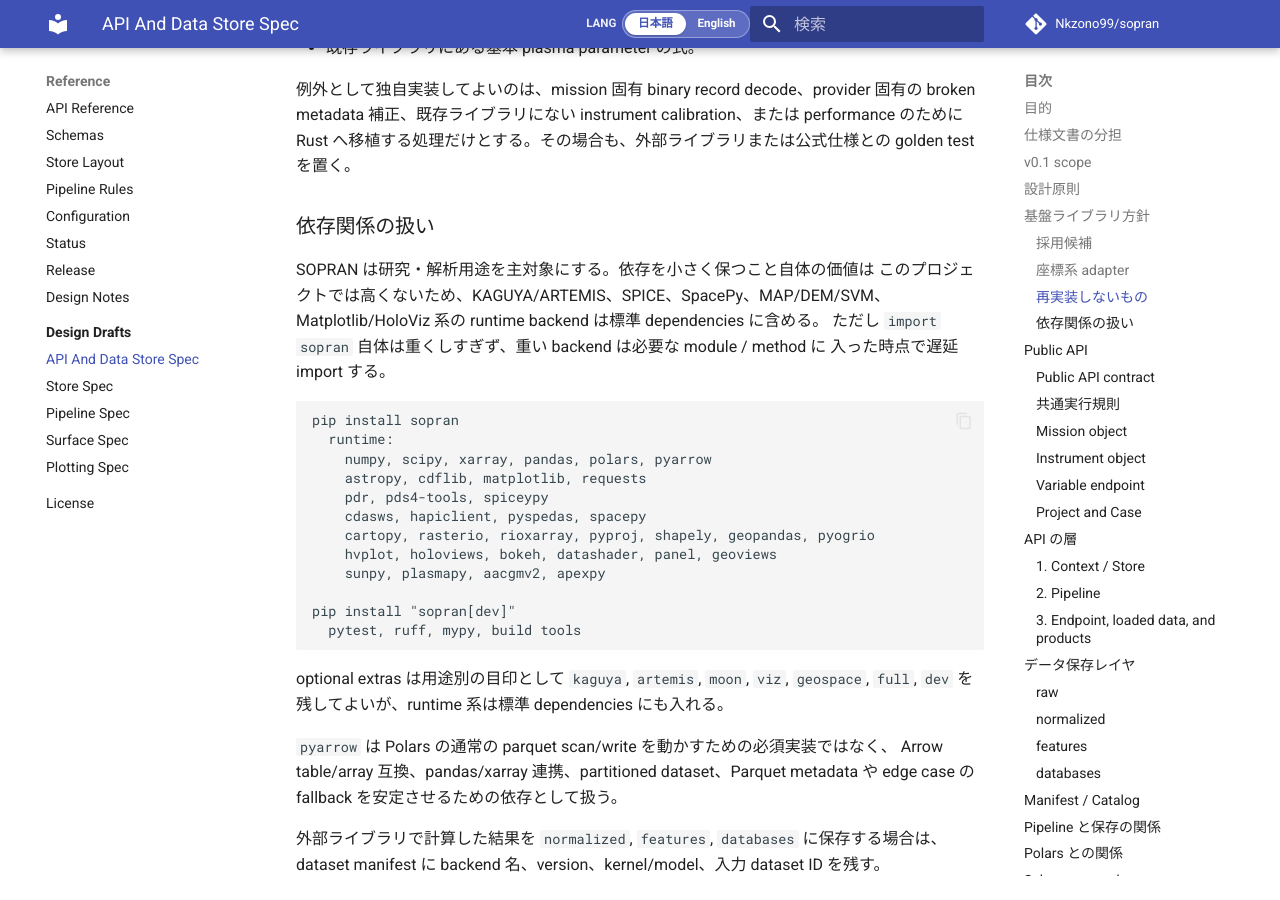
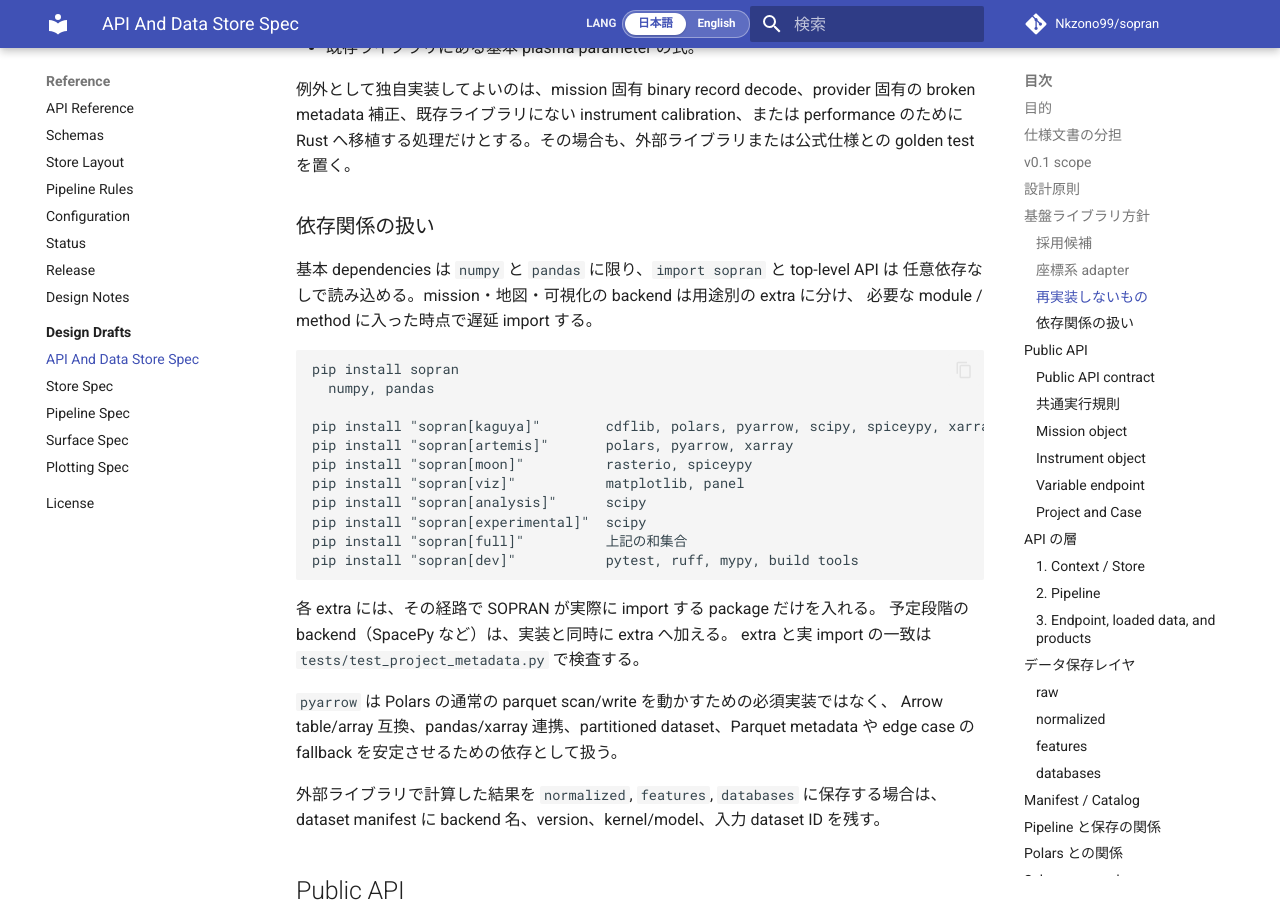
Before and after one commit to Nkzono99/sopran, an MkDocs documentation site: the page built from docs/design/spec.md, in a window 1280 px wide and 900 px high, scrolled down 5649 px. Built offline with MkDocs 1.6.1 and Material for MkDocs 9.7.7, drawn with Linux system fonts in a browser that asks for light colours; comment, search, counter and statistics services are not loaded.

Commit message:
Describe the implemented dependency policy in the design spec
The design draft still said that every runtime backend (SpacePy, the HoloViz
stack, Cartopy, aacgmv2 and more) belongs in the standard dependencies and
named a geospace extra. The package has never done that: the base
dependencies are numpy and pandas, and the extras now list only imported
packages. State that policy, the extras and the test that enforces it.

Co-Authored-By: Claude Opus 5.5 <noreply@anthropic.com>

````diff
--- a/docs/design/spec.md
+++ b/docs/design/spec.md
@@ -203,29 +203,27 @@ Rust へ移植する処理だけとする。その場合も、外部ライブラ
 
 ### 依存関係の扱い
 
-SOPRAN は研究・解析用途を主対象にする。依存を小さく保つこと自体の価値は
-このプロジェクトでは高くないため、KAGUYA/ARTEMIS、SPICE、SpacePy、MAP/DEM/SVM、
-Matplotlib/HoloViz 系の runtime backend は標準 dependencies に含める。
-ただし `import sopran` 自体は重くしすぎず、重い backend は必要な module / method に
-入った時点で遅延 import する。
+基本 dependencies は `numpy` と `pandas` に限り、`import sopran` と top-level API は
+任意依存なしで読み込める。mission・地図・可視化の backend は用途別の extra に分け、
+必要な module / method に入った時点で遅延 import する。
 
 ```text
 pip install sopran
-  runtime:
-    numpy, scipy, xarray, pandas, polars, pyarrow
-    astropy, cdflib, matplotlib, requests
-    pdr, pds4-tools, spiceypy
-    cdasws, hapiclient, pyspedas, spacepy
-    cartopy, rasterio, rioxarray, pyproj, shapely, geopandas, pyogrio
-    hvplot, holoviews, bokeh, datashader, panel, geoviews
-    sunpy, plasmapy, aacgmv2, apexpy
-
-pip install "sopran[dev]"
-  pytest, ruff, mypy, build tools
-```
-
-optional extras は用途別の目印として `kaguya`, `artemis`, `moon`, `viz`, `geospace`,
-`full`, `dev` を残してよいが、runtime 系は標準 dependencies にも入れる。
+  numpy, pandas
+
+pip install "sopran[kaguya]"        cdflib, polars, pyarrow, scipy, spiceypy, xarray
+pip install "sopran[artemis]"       polars, pyarrow, xarray
+pip install "sopran[moon]"          rasterio, spiceypy
+pip install "sopran[viz]"           matplotlib, panel
+pip install "sopran[analysis]"      scipy
+pip install "sopran[experimental]"  scipy
+pip install "sopran[full]"          上記の和集合
+pip install "sopran[dev]"           pytest, ruff, mypy, build tools
+```
+
+各 extra には、その経路で SOPRAN が実際に import する package だけを入れる。
+予定段階の backend（SpacePy など）は、実装と同時に extra へ加える。
+extra と実 import の一致は `tests/test_project_metadata.py` で検査する。
 
 `pyarrow` は Polars の通常の parquet scan/write を動かすための必須実装ではなく、
 Arrow table/array 互換、pandas/xarray 連携、partitioned dataset、Parquet metadata や
````
